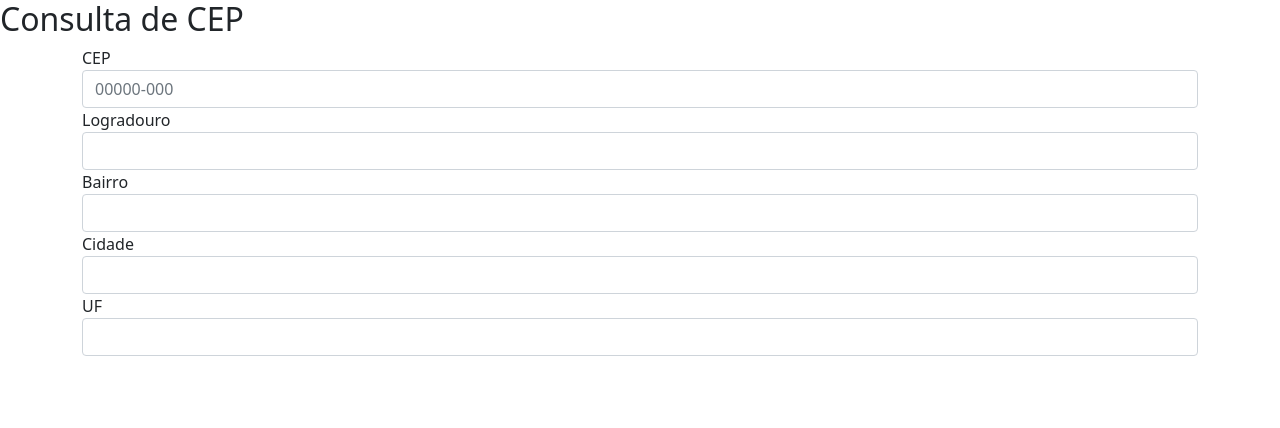
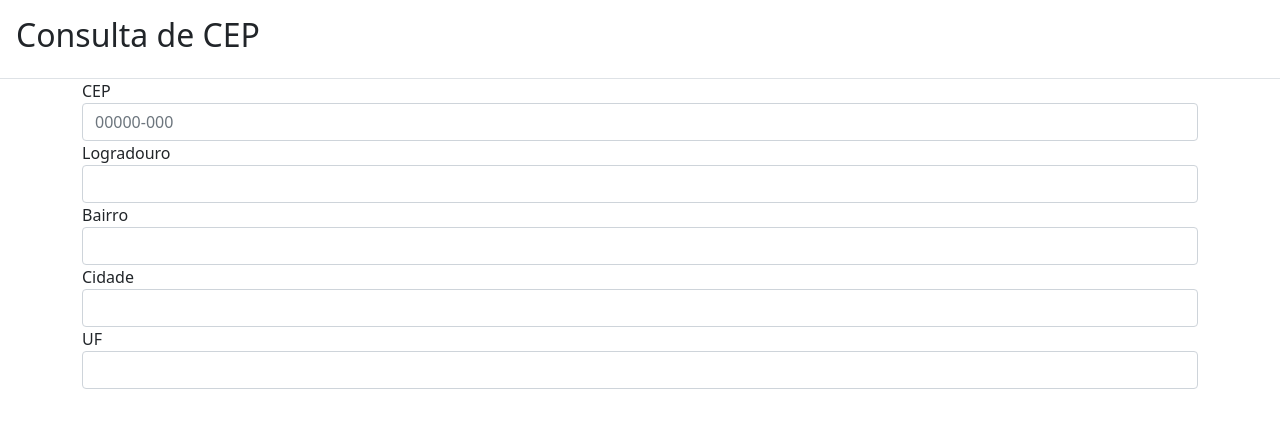
Before and after one commit to carlosecosmesilva/js-projects, a plain HTML site: page consulta-cep/index.html in a window 1280 px wide. Drawn offline with nearby package versions, Linux system fonts and the light colour scheme.

Commit message:
:books: docs: Atualização de imagens
Feito ajuste e atualização de imagens de projetos para visualização correta no futuro site.

```diff
--- a/consulta-cep/index.html
+++ b/consulta-cep/index.html
@@ -15,7 +15,7 @@
 </head>
 
 <body>
-    <header class="accordion-header" id="header">
+    <header class="modal-header" id="header">
         <h2>Consulta de CEP</h2>
     </header>
     <main class="container-fluid">
```
Also changed, not shown: calculadora/design/desktop-design.jpg (added), consulta-cep/design/desktop-design.jpg (added), consulta-clima/design/desktop-design.jpg (added), github-usersearch/design/desktop-design.jpg (added), take-notes/design/desktop-design.jpg (added).
